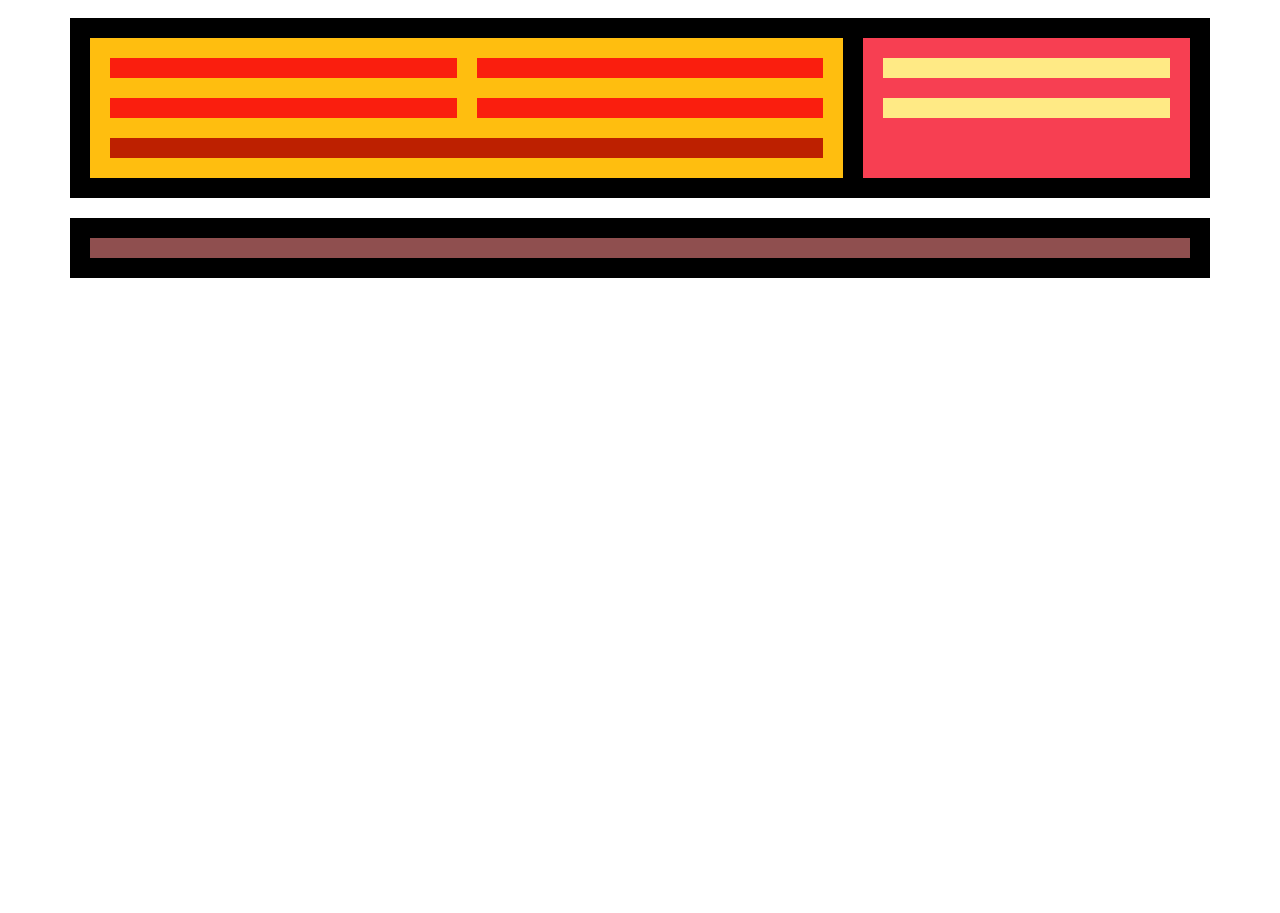
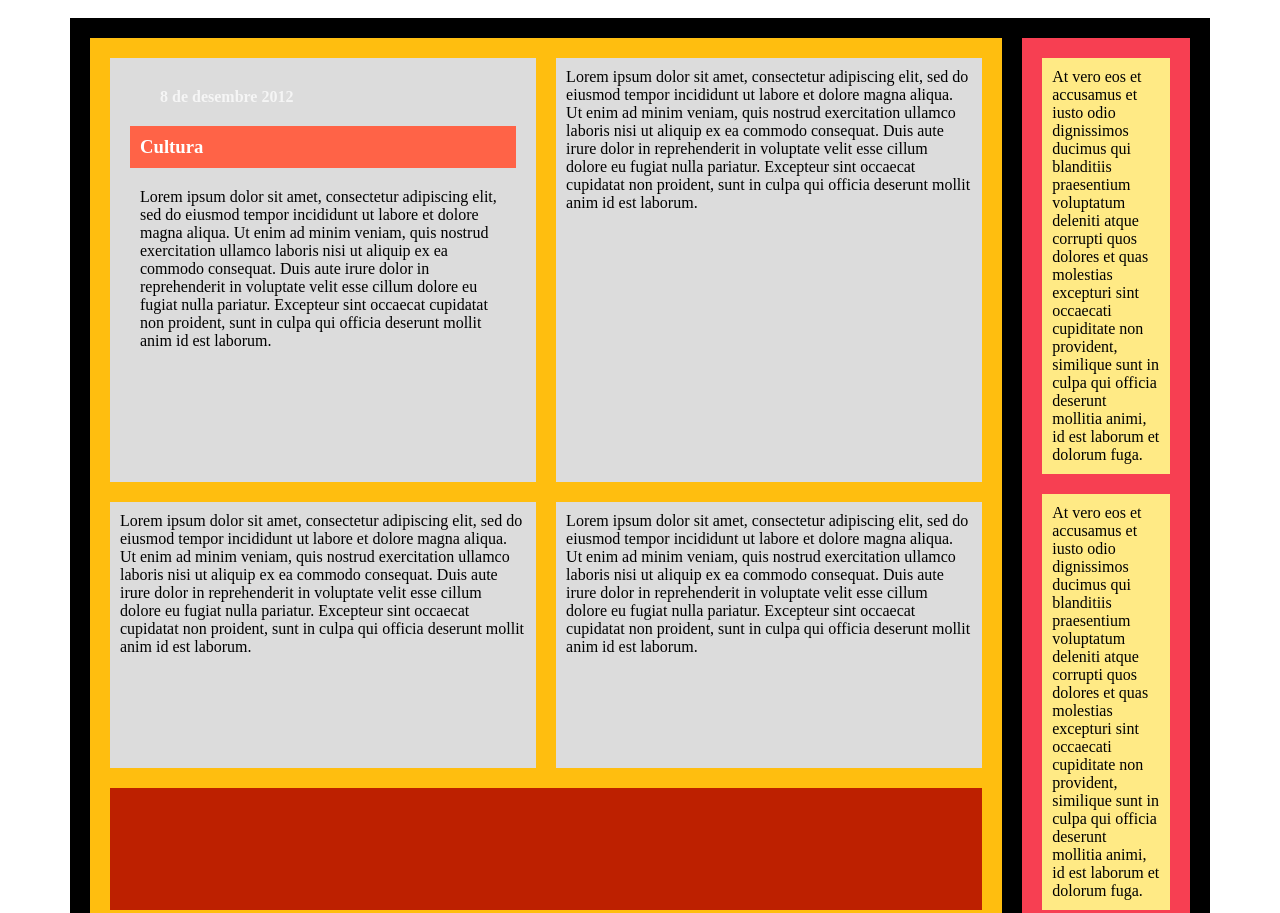
Before and after one commit to Olivermusico/React, a plain HTML site: page Sprint-1/nivell-2/index.html in a window 1280 px wide. Shown: the part 389-1302 px from the top of the page. Before the commit the page ends 800 px from the top, so only its background shows below. Drawn offline with Linux system fonts and the light colour scheme.

Commit message:
comenzando a poner estilos de títulos

```diff
--- a/Sprint-1/nivell-2/index.html
+++ b/Sprint-1/nivell-2/index.html
@@ -34,15 +34,25 @@
         </header>
         <section class="section">
             <div class="articulos">
-                <article class="article"></article>
-                <article class="article"></article>
-                <article class="article"></article>
-                <article class="article"></article>
+                <article class="article">
+                    <h4><time datetime="2012-12-08">8 de desembre 2012</time></h4>
+                    <h3>Cultura</h3>
+                    <p>Lorem ipsum dolor sit amet, consectetur adipiscing elit, sed do eiusmod tempor incididunt ut labore et dolore magna aliqua. Ut enim ad minim veniam, quis nostrud exercitation ullamco laboris nisi ut aliquip ex ea commodo consequat.
+                        Duis aute irure dolor in reprehenderit in voluptate velit esse cillum dolore eu fugiat nulla pariatur. Excepteur sint occaecat cupidatat non proident, sunt in culpa qui officia deserunt mollit anim id est laborum.</p>
+                </article>
+                <article class="article">Lorem ipsum dolor sit amet, consectetur adipiscing elit, sed do eiusmod tempor incididunt ut labore et dolore magna aliqua. Ut enim ad minim veniam, quis nostrud exercitation ullamco laboris nisi ut aliquip ex ea commodo consequat. Duis
+                    aute irure dolor in reprehenderit in voluptate velit esse cillum dolore eu fugiat nulla pariatur. Excepteur sint occaecat cupidatat non proident, sunt in culpa qui officia deserunt mollit anim id est laborum.</article>
+                <article class="article">Lorem ipsum dolor sit amet, consectetur adipiscing elit, sed do eiusmod tempor incididunt ut labore et dolore magna aliqua. Ut enim ad minim veniam, quis nostrud exercitation ullamco laboris nisi ut aliquip ex ea commodo consequat. Duis
+                    aute irure dolor in reprehenderit in voluptate velit esse cillum dolore eu fugiat nulla pariatur. Excepteur sint occaecat cupidatat non proident, sunt in culpa qui officia deserunt mollit anim id est laborum.</article>
+                <article class="article">Lorem ipsum dolor sit amet, consectetur adipiscing elit, sed do eiusmod tempor incididunt ut labore et dolore magna aliqua. Ut enim ad minim veniam, quis nostrud exercitation ullamco laboris nisi ut aliquip ex ea commodo consequat. Duis
+                    aute irure dolor in reprehenderit in voluptate velit esse cillum dolore eu fugiat nulla pariatur. Excepteur sint occaecat cupidatat non proident, sunt in culpa qui officia deserunt mollit anim id est laborum.</article>
                 <nav class="navegacion"></nav>
             </div>
             <aside class="aside">
-                <div class="publicida"></div>
-                <div class="publicida"></div>
+                <div class="publicida">At vero eos et accusamus et iusto odio dignissimos ducimus qui blanditiis praesentium voluptatum deleniti atque corrupti quos dolores et quas molestias excepturi sint occaecati cupiditate non provident, similique sunt in culpa qui officia
+                    deserunt mollitia animi, id est laborum et dolorum fuga. </div>
+                <div class="publicida">At vero eos et accusamus et iusto odio dignissimos ducimus qui blanditiis praesentium voluptatum deleniti atque corrupti quos dolores et quas molestias excepturi sint occaecati cupiditate non provident, similique sunt in culpa qui officia
+                    deserunt mollitia animi, id est laborum et dolorum fuga. </div>
 
             </aside>
         </section>
--- a/Sprint-1/nivell-2/styles.css
+++ b/Sprint-1/nivell-2/styles.css
@@ -86,6 +86,16 @@
         color: brown;
     }
 
+    h3 {
+        color: white;
+        background: tomato;
+    }
+
+    h4 {
+        color: whitesmoke;
+        background: transparent;
+    }
+
     .section {
         background: #000;
         display: flex;
@@ -99,7 +109,7 @@
     }
 
     .article {
-        background: #fa1e0e;
+        background: gainsboro;
         flex: 1 1 40%;
     }
 
```
